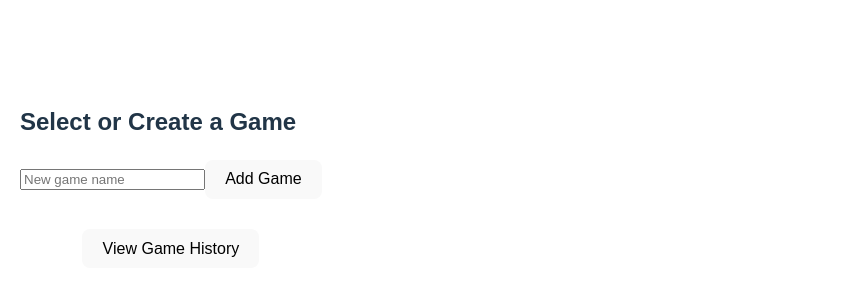
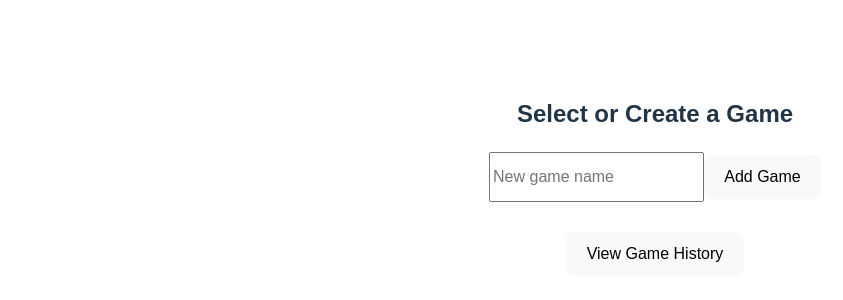
Before and after one commit to illja-popovics/scoresheet_app, a React (Vite) app: page / in a window 1280 px wide. Shown: the part 224-524 px from the top of the page, without its empty margins (0-843 px from the left). Built offline with nearby package versions, Linux system fonts and the light colour scheme.

Commit message:
add basic styles

```diff
--- a/src/App.css
+++ b/src/App.css
@@ -4,3 +4,15 @@
   padding: 2rem;
   text-align: center;
 }
+
+input,
+select,
+textarea,
+button {
+  font-size: 16px;
+}
+
+input,
+button {
+  min-height: 44px;
+}
--- a/src/App.jsx
+++ b/src/App.jsx
@@ -3,6 +3,8 @@ import GameSelector from "./components/GameSelector/GameSelector";
 import PlayerSelector from "./components/PlayerSelector/PlayerSelector";
 import ScorePad from "./components/ScorePad/ScorePad";
 import GameHistory from "./components/GameHistory/GameHistory";
+
+import "./App.css"
 
 import { ToastContainer } from 'react-toastify';
 import 'react-toastify/dist/ReactToastify.css';
@@ -36,7 +38,7 @@ function App() {
   };
 
   return (
-    <div style={{ padding: "20px", fontFamily: "sans-serif" }}>
+    <div style={{ marginLeft: "30px", padding: "20px", fontFamily: "sans-serif" }}>
       {step === "game" && <GameSelector onSelect={handleSelectGame} />}
       {step === "players" && (
   <PlayerSelector onConfirm={handleConfirmPlayers} onBack={goBack} />
--- a/src/components/PlayerSelector/PlayerSelector.jsx
+++ b/src/components/PlayerSelector/PlayerSelector.jsx
@@ -1,5 +1,7 @@
 import React, { useState, useEffect } from "react";
 import { load, save } from "../../utils/storage";
+
+import { toast } from 'react-toastify';
 
 const LOCAL_STORAGE_KEY = "players";
 
@@ -38,6 +40,8 @@ const PlayerSelector = ({ onConfirm, onBack }) => {
     setSelectedPlayers([...selectedPlayers, newPlayer]);
     setName("");
     setPhoto("");
+    toast.success("Player added!");
+
   };
 
   const deletePlayer = (index) => {
```
